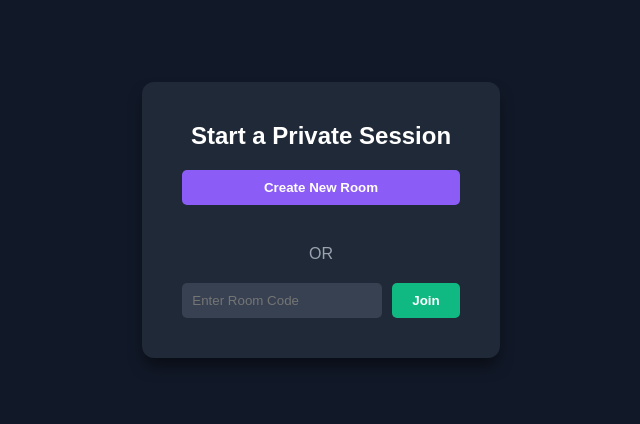
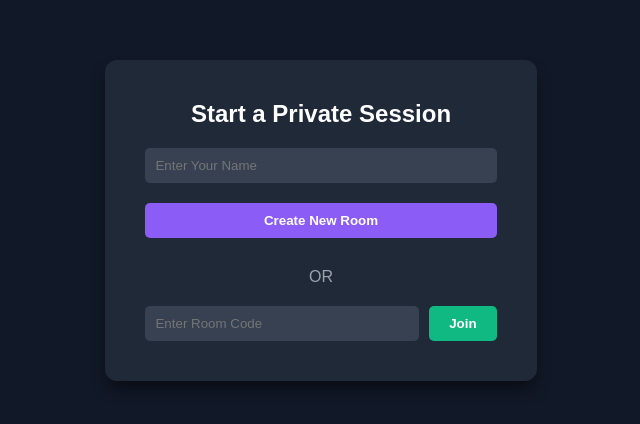
Before and after one commit to Rohan-Rahul/language-exchange-app, a React (Vite) app in the folder frontend/: page / in a window 1280 px wide. Shown: the part 180-604 px from the top of the page, without its empty margins (319-959 px from the left). Built offline with nearby package versions, Linux system fonts and the light colour scheme; no server answers.

Commit message:
multiple screen sharing feature fixed

```diff
--- a/frontend/src/App.jsx
+++ b/frontend/src/App.jsx
@@ -4,7 +4,6 @@ import Peer from 'simple-peer';
 import muted from '../src/assets/mute.png';
 import disableCamera from '../src/assets/disableCamera.png';
 
-// Update this to your live backend URL before deploying
 const URL = "https://language-exchange-app.onrender.com";
 
 const socket = io(URL, {
@@ -15,7 +14,9 @@ function App() {
   const [isConnected, setIsConnected] = useState(socket.connected);
   const [stream, setStream] = useState(null);
 
-  // Room States
+  // User and Room States
+  const [userName, setUserName] = useState("");
+  const [remoteUserName, setRemoteUserName] = useState("Friend");
   const [roomId, setRoomId] = useState("");
   const [inRoom, setInRoom] = useState(false);
 
@@ -35,7 +36,7 @@ function App() {
   const localVideo = useRef();
   const remoteVideo = useRef();
   const connectionRef = useRef();
-  const isInitialSignal = useRef(true); // Tracks renegotiation
+  const isInitialSignal = useRef(true);
 
   const localScreenVideo = useRef();
   const remoteScreenVideo = useRef();
@@ -51,9 +52,9 @@ function App() {
     socket.on("hey", (data) => {
       setReceivingCall(true);
       setCallerSignal(data.signal);
+      if (data.userName) setRemoteUserName(data.userName);
     });
 
-    // Listens for mid-call renegotiation signals (Screen Share)
     socket.on("receiveSignal", (signal) => {
       if (connectionRef.current) {
         connectionRef.current.signal(signal);
@@ -75,29 +76,26 @@ function App() {
     });
   }, []);
 
-  // Attach local camera stream once the user enters the room
   useEffect(() => {
     if (inRoom && localVideo.current && stream) {
       localVideo.current.srcObject = stream;
     }
   }, [inRoom, stream]);
 
-  // Fix 1: Attach local screen stream ONLY AFTER React has rendered the video element
   useEffect(() => {
     if (isScreenSharing && localScreenVideo.current && screenStreamRef.current) {
       localScreenVideo.current.srcObject = screenStreamRef.current;
     }
   }, [isScreenSharing]);
 
-  // Attach remote screen stream once the UI has updated
   useEffect(() => {
     if (isReceivingScreen && remoteScreenVideo.current && remoteScreenStream) {
       remoteScreenVideo.current.srcObject = remoteScreenStream;
     }
   }, [isReceivingScreen, remoteScreenStream]);
 
-  // Room Functions
   const createPrivateSession = () => {
+    if (!userName.trim()) return alert("Please enter your name first");
     const newRoom = Math.random().toString(36).substring(2, 10);
     setRoomId(newRoom);
     socket.emit("join-room", newRoom);
@@ -105,20 +103,20 @@ function App() {
   };
 
   const joinRoom = () => {
+    if (!userName.trim()) return alert("Please enter your name first");
     if (roomId.trim()) {
       socket.emit("join-room", roomId);
       setInRoom(true);
     }
   };
 
-  // Fix 2: Robust Stream Handler to support both old browsers (stream) and new browsers (track)
   const handleIncomingStream = (incomingStream) => {
     const mainStream = remoteVideo.current?.srcObject;
     if (!mainStream) {
       if (remoteVideo.current) remoteVideo.current.srcObject = incomingStream;
     } else if (mainStream.id !== incomingStream.id) {
       setRemoteScreenStream(incomingStream);
-      setIsReceivingScreen(true); // Unhides the remote screen UI
+      setIsReceivingScreen(true);
     }
   };
 
@@ -140,7 +138,7 @@ function App() {
 
     peer.on("signal", (data) => {
       if (isInitialSignal.current) {
-        socket.emit("callUser", { signalData: data, roomId });
+        socket.emit("callUser", { signalData: data, roomId, userName });
         isInitialSignal.current = false;
       } else {
         socket.emit("sendSignal", { signal: data, roomId });
@@ -150,9 +148,10 @@ function App() {
     peer.on("stream", handleIncomingStream);
     peer.on("track", (track, incomingStream) => handleIncomingStream(incomingStream));
 
-    socket.on("callAccepted", (signal) => {
+    socket.on("callAccepted", (data) => {
       setCallAccepted(true);
-      peer.signal(signal);
+      peer.signal(data.signal);
+      if (data.userName) setRemoteUserName(data.userName);
     });
 
     connectionRef.current = peer;
@@ -177,7 +176,7 @@ function App() {
 
     peer.on("signal", (data) => {
       if (isInitialSignal.current) {
-        socket.emit("answerCall", { signal: data, to: callerSignal.from, roomId });
+        socket.emit("answerCall", { signal: data, to: callerSignal.from, roomId, userName });
         isInitialSignal.current = false;
       } else {
         socket.emit("sendSignal", { signal: data, roomId });
@@ -223,7 +222,7 @@ function App() {
         });
 
         screenStreamRef.current = screenStream;
-        setIsScreenSharing(true); // Triggers UI render before attaching stream
+        setIsScreenSharing(true);
 
         if (connectionRef.current) {
           connectionRef.current.addStream(screenStream);
@@ -254,47 +253,72 @@ function App() {
     socket.emit("stopScreenShare", roomId);
   };
 
+  // Reusable style for name labels
+  const nameBadgeStyle = {
+    position: 'absolute',
+    bottom: '10px',
+    left: '10px',
+    backgroundColor: 'rgba(0, 0, 0, 0.6)',
+    color: 'white',
+    padding: '4px 8px',
+    borderRadius: '4px',
+    fontSize: '0.9rem',
+    fontWeight: 'bold',
+    zIndex: 5
+  };
+
   return (
     <div style={{ backgroundColor: '#111827', minHeight: '100vh', display: 'flex', flexDirection: 'column', alignItems: 'center',justifyContent: 'center', fontFamily: 'sans-serif', color: 'white' }}>
 
-      {/* Lobby / Room Creation UI */}
       {!inRoom ? (
         <div style={{ backgroundColor: '#1f2937', padding: '40px', borderRadius: '12px', textAlign: 'center', boxShadow: '0 10px 15px -3px rgba(0, 0, 0, 0.5)' }}>
           <h2 style={{ marginBottom: '20px' }}>Start a Private Session</h2>
+
+          <input
+            type="text"
+            placeholder="Enter Your Name"
+            value={userName}
+            onChange={(e) => setUserName(e.target.value)}
+            style={{ padding: '10px', borderRadius: '5px', border: 'none', width: '100%', boxSizing: 'border-box', marginBottom: '20px', backgroundColor: '#374151', color: 'white' }}
+          />
+
           <button onClick={createPrivateSession} style={{ padding: '10px 20px', backgroundColor: '#8b5cf6', color: 'white', border: 'none', borderRadius: '5px', fontWeight: 'bold', cursor: 'pointer', marginBottom: '20px', width: '100%' }}>
             Create New Room
           </button>
 
-          <div style={{ margin: '20px 0', color: '#9ca3af' }}>OR</div>
+          <div style={{ margin: '10px 0 20px 0', color: '#9ca3af' }}>OR</div>
 
+          <div style={{ display: 'flex', gap: '10px' }}>
             <input
               type="text"
               placeholder="Enter Room Code"
               value={roomId}
               onChange={(e) => setRoomId(e.target.value)}
-            style={{ padding: '10px', borderRadius: '5px', border: 'none', width: '200px', marginRight: '10px', backgroundColor: '#374151', color: 'white' }}
+              style={{ padding: '10px', borderRadius: '5px', border: 'none', flex: 1, backgroundColor: '#374151', color: 'white' }}
             />
             <button onClick={joinRoom} style={{ padding: '10px 20px', backgroundColor: '#10b981', color: 'white', border: 'none', borderRadius: '5px', fontWeight: 'bold', cursor: 'pointer' }}>
               Join
             </button>
           </div>
+        </div>
       ) : (
 
-      /* Main Video Container (Only shows when in a room) */
-      <div style={{ position: 'relative', width: '90vw', height: '90vh', backgroundColor: '#1f2937', borderRadius: '12px', overflow: 'hidden', display: 'flex', justifyContent: 'center', alignItems: 'center', boxShadow: '0 10px 15px -3px rgba(0, 0, 0, 0.5)' }}>
+      <div style={{ position: 'relative', width: '95vw', height: '90vh', backgroundColor: '#1f2937', borderRadius: '12px', overflow: 'hidden', display: 'flex', justifyContent: 'center', alignItems: 'center', boxShadow: '0 10px 15px -3px rgba(0, 0, 0, 0.5)' }}>
 
-        {/* Room Info Display */}
         <div style={{ position: 'absolute', top: '20px', left: '20px', backgroundColor: 'rgba(0,0,0,0.5)', padding: '10px', borderRadius: '8px', zIndex: 10 }}>
             Room Code: <span style={{ color: '#10b981', fontWeight: 'bold' }}>{roomId}</span>
         </div>
 
-        {/* Dynamic Display for Screen Share and Webcams */}
-        <div style={{ display: 'flex', width: '100%', height: '100%', flexDirection: (isScreenSharing || isReceivingScreen) ? 'row' : 'column' }}>
+        {/* Dynamic Grid Layout for Multiple Screens */}
+        <div style={{ display: 'flex', flexWrap: 'wrap', width: '100%', height: 'calc(100% - 80px)', padding: '20px', gap: '10px', boxSizing: 'border-box', alignContent: 'center', justifyContent: 'center' }}>
 
           {/* Remote Camera Video */}
-          <div style={{ flex: (isScreenSharing || isReceivingScreen) ? 1 : 'none', width: '100%', height: '100%', position: 'relative' }}>
+          <div style={{ flex: '1 1 45%', minWidth: '300px', height: (isScreenSharing || isReceivingScreen) ? '45%' : '100%', position: 'relative', backgroundColor: '#000', borderRadius: '8px', overflow: 'hidden' }}>
             {callAccepted && !callEnded ? (
+              <>
                 <video playsInline ref={remoteVideo} autoPlay style={{ width: '100%', height: '100%', objectFit: 'contain' }} />
+                <div style={nameBadgeStyle}>{remoteUserName}</div>
+              </>
             ) : (
               <div style={{ display: 'flex', height: '100%', alignItems: 'center', justifyContent: 'center', color: '#9ca3af', fontSize: '1.2rem' }}>
                 Waiting for friend to join...
@@ -304,46 +328,31 @@ function App() {
 
           {/* Local Shared Screen */}
           {isScreenSharing && (
-            <div style={{ flex: 1, borderLeft: '2px solid #374151', display: 'flex', alignItems: 'center', justifyContent: 'center', backgroundColor: '#000' }}>
+            <div style={{ flex: '1 1 45%', minWidth: '300px', height: '45%', position: 'relative', backgroundColor: '#000', borderRadius: '8px', overflow: 'hidden', border: '2px solid #10b981' }}>
                <video playsInline muted ref={localScreenVideo} autoPlay style={{ width: '100%', height: '100%', objectFit: 'contain' }} />
+               <div style={nameBadgeStyle}>{userName}'s Screen</div>
             </div>
           )}
 
           {/* Remote Shared Screen */}
           {isReceivingScreen && (
-            <div style={{ flex: 2, borderLeft: '2px solid #374151', display: 'flex', alignItems: 'center', justifyContent: 'center', backgroundColor: '#000' }}>
+            <div style={{ flex: '1 1 45%', minWidth: '300px', height: '45%', position: 'relative', backgroundColor: '#000', borderRadius: '8px', overflow: 'hidden', border: '2px solid #3b82f6' }}>
                <video playsInline ref={remoteScreenVideo} autoPlay style={{ width: '100%', height: '100%', objectFit: 'contain' }} />
+               <div style={nameBadgeStyle}>{remoteUserName}'s Screen</div>
             </div>
           )}
         </div>
 
-        {/* Local Video (Picture-in-Picture Style) */}
-        <video
-          playsInline
-          muted
-          ref={localVideo}
-          autoPlay
-          style={{
-            position: 'absolute',
-            bottom: '20px',
-            right: '20px',
-            width: '250px',
-            height: '200px',
-            objectFit: 'fill',
-            borderRadius: '8px',
-            border: '2px solid #374151',
-            boxShadow: '0 4px 6px -1px rgba(0, 0, 0, 0.5)',
-            display: cameraActive ? 'block' : '',
-            backgroundColor: 'black',
-          }}
-        />
-
-        <img src={disableCamera} alt="disableCamera" style={{position: 'absolute', bottom: '92px', right: '115px', width: '40px', height: '40px',display: cameraActive ? 'none' : 'block', transform: 'rotateX(180deg)'}}/>
-        <img src={muted} alt="muteIcon" style={{position: 'absolute', bottom: '30px', right: '30px', width: '20px', height: '20px',display: micActive ? 'none' : 'block'}}/>
+        {/* Local Video (Floating Picture-in-Picture) */}
+        <div style={{ position: 'absolute', bottom: '90px', right: '20px', width: '200px', height: '150px', borderRadius: '8px', overflow: 'hidden', border: '2px solid #374151', boxShadow: '0 4px 6px -1px rgba(0, 0, 0, 0.5)', display: cameraActive ? 'block' : 'none', backgroundColor: 'black', zIndex: 10 }}>
+          <video playsInline muted ref={localVideo} autoPlay style={{ width: '100%', height: '100%', objectFit: 'cover' }} />
+          <div style={nameBadgeStyle}>{userName} (You)</div>
+          <img src={muted} alt="muteIcon" style={{position: 'absolute', top: '10px', right: '10px', width: '20px', height: '20px', display: micActive ? 'none' : 'block', zIndex: 11}}/>
+        </div>
 
         {/* Control Bar */}
-        <div style={{position: 'absolute', bottom: '10px'}}>
-          <div style={{ display: 'flex', gap: '15px', marginTop: '30px', padding: '15px 30px', backgroundColor: '#131820', borderRadius: '50px' }}>
+        <div style={{position: 'absolute', bottom: '10px', zIndex: 20}}>
+          <div style={{ display: 'flex', gap: '15px', padding: '15px 30px', backgroundColor: '#131820', borderRadius: '50px' }}>
             <button onClick={toggleMic} style={{ width: '50px', height: '50px', borderRadius: '50%', border: 'none', cursor: 'pointer', backgroundColor: micActive ? '#374151' : '#ef4444', color: 'white', fontWeight: 'bold' }}>
               {micActive ? "Mic" : "Mute"}
             </button>
@@ -373,10 +382,9 @@ function App() {
 
       )}
 
-      {/* Incoming Call Notification */}
       {receivingCall && !callAccepted && inRoom && (
         <div style={{ position: 'fixed', top: '20px', backgroundColor: '#374151', padding: '20px', borderRadius: '10px', boxShadow: '0 4px 6px -1px rgba(0,0,0,0.5)', display: 'flex', alignItems: 'center', gap: '20px', zIndex: 50 }}>
-          <span style={{ fontWeight: 'bold' }}>Incoming Call...</span>
+          <span style={{ fontWeight: 'bold' }}>{remoteUserName} is calling...</span>
           <button onClick={answerCall} style={{ padding: '10px 20px', borderRadius: '5px', border: 'none', cursor: 'pointer', backgroundColor: '#10b981', color: 'white', fontWeight: 'bold' }}>
             Answer
           </button>
```
Lines whose indentation alone changed are shown as unchanged.
